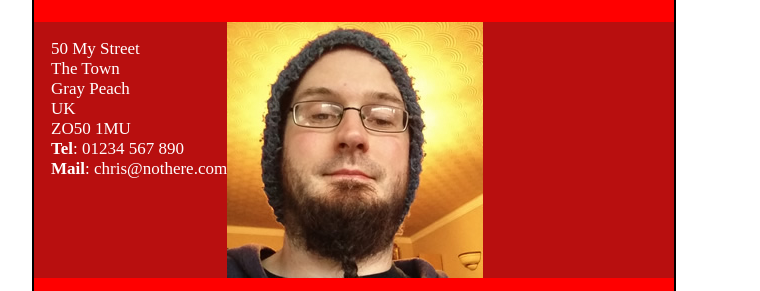
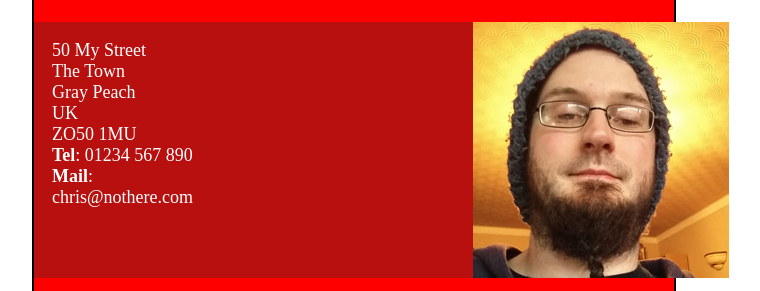
Before and after one commit to TolleDennis/business-card-assessment, a plain HTML site: page index.html in a window 1280 px wide. Shown: the part 184-475 px from the top of the page, without its empty margins (88-848 px from the left). Drawn offline with Linux system fonts and the light colour scheme.

Commit message:
padding edits

```diff
--- a/style.css
+++ b/style.css
@@ -42,13 +42,13 @@ footer p {
 }
 img {
     padding: 0em 0em 0em 0em;
-    margin:0em;
-
+    margin-left:28em;
 
 }
 p {
-    font-size: 17px;
+    font-size: 18px;
     color: white;
     margin-left: 1em;
+    padding: 0em 1em 1git em 0em;
 
 }
```
